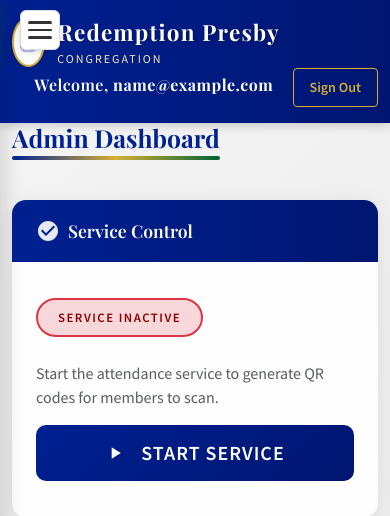
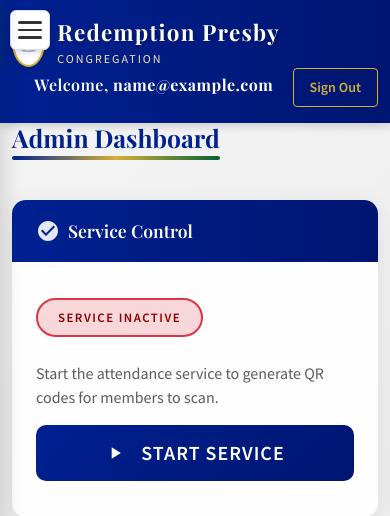
Before and after one commit to Phine-johnson/attendance, a Flask app: page /dashboard in a window 390 px wide. Shown: the top 516 px of the page. Run offline with Flask 3, Linux system fonts and the light colour scheme; the visitor is signed in with stand-in values (Sample User, id 1); some libraries are stand-ins or nearby versions.

Commit message:
Fix hamburger: wrap script in DOMContentLoaded, remove stray backticks, fix responsive left positioning

````diff
--- a/static/styles.css
+++ b/static/styles.css
@@ -858,7 +858,7 @@ body {
 @media (max-width: 576px) {
     .menu-toggle-btn {
         top: 10px;
-        right: 10px;
+        left: 10px;
         width: 40px;
         height: 40px;
     }
--- a/templates/dashboard.html
+++ b/templates/dashboard.html
@@ -155,6 +155,7 @@
     <script src="https://www.gstatic.com/firebasejs/9.22.0/firebase-database-compat.js"></script>
 
      <script>
+     document.addEventListener('DOMContentLoaded', function() {
          // Firebase configuration
         const firebaseConfig = {
             apiKey: "{{ firebase_api_key }}",
@@ -409,6 +410,7 @@
         });
 
          function showBibleMenu() { showPanel('bibleMenuPanel'); }
+         });
      </script>
 
     <!-- Bible Sidebar -->
@@ -536,7 +538,6 @@
 
         </div>
      </div>
-```
 
      <!-- Bootstrap JS -->
     <script src="https://cdn.jsdelivr.net/npm/bootstrap@5.3.0/dist/js/bootstrap.bundle.min.js"></script>
````
Lines whose indentation alone changed are shown as unchanged.
